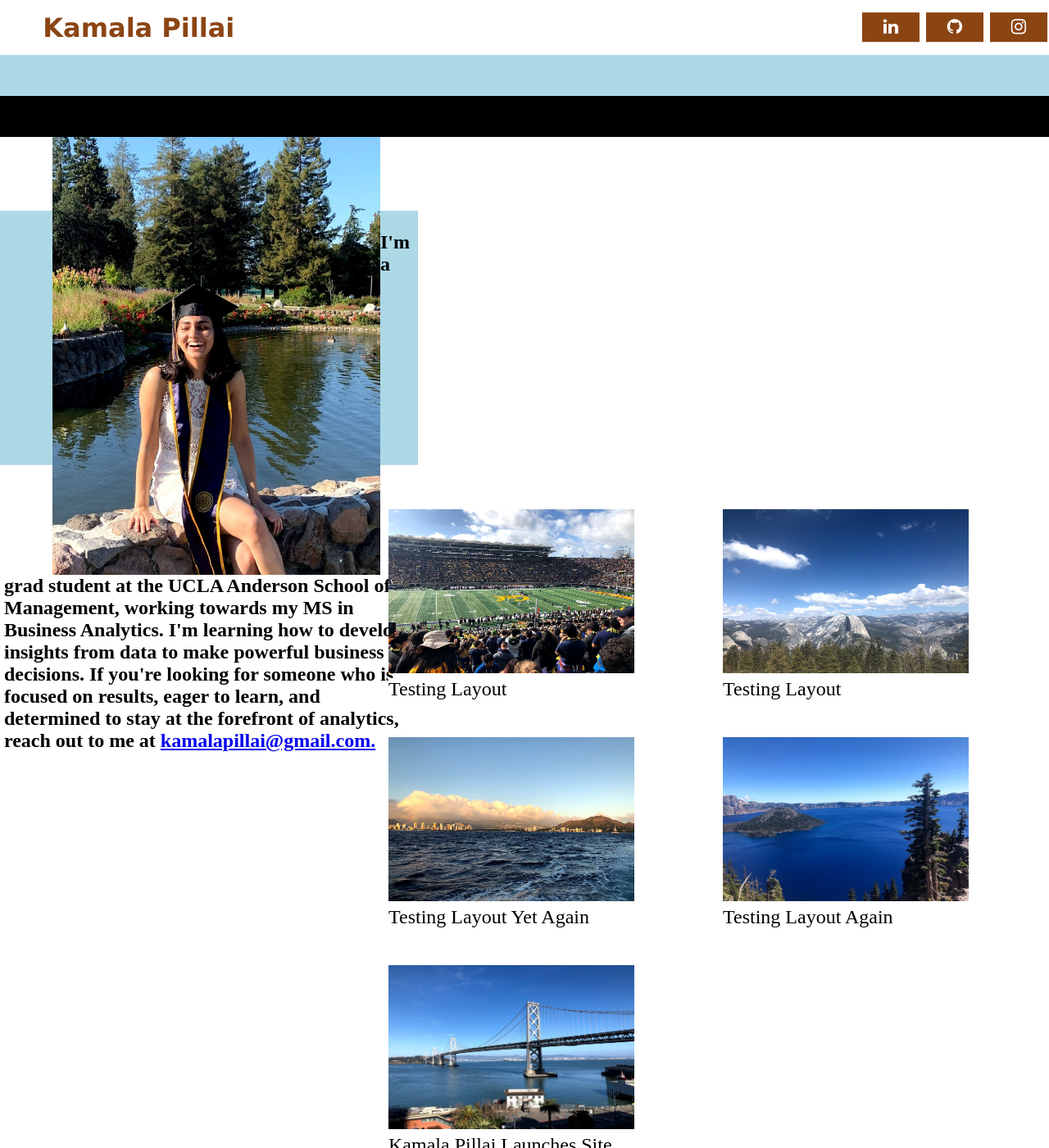
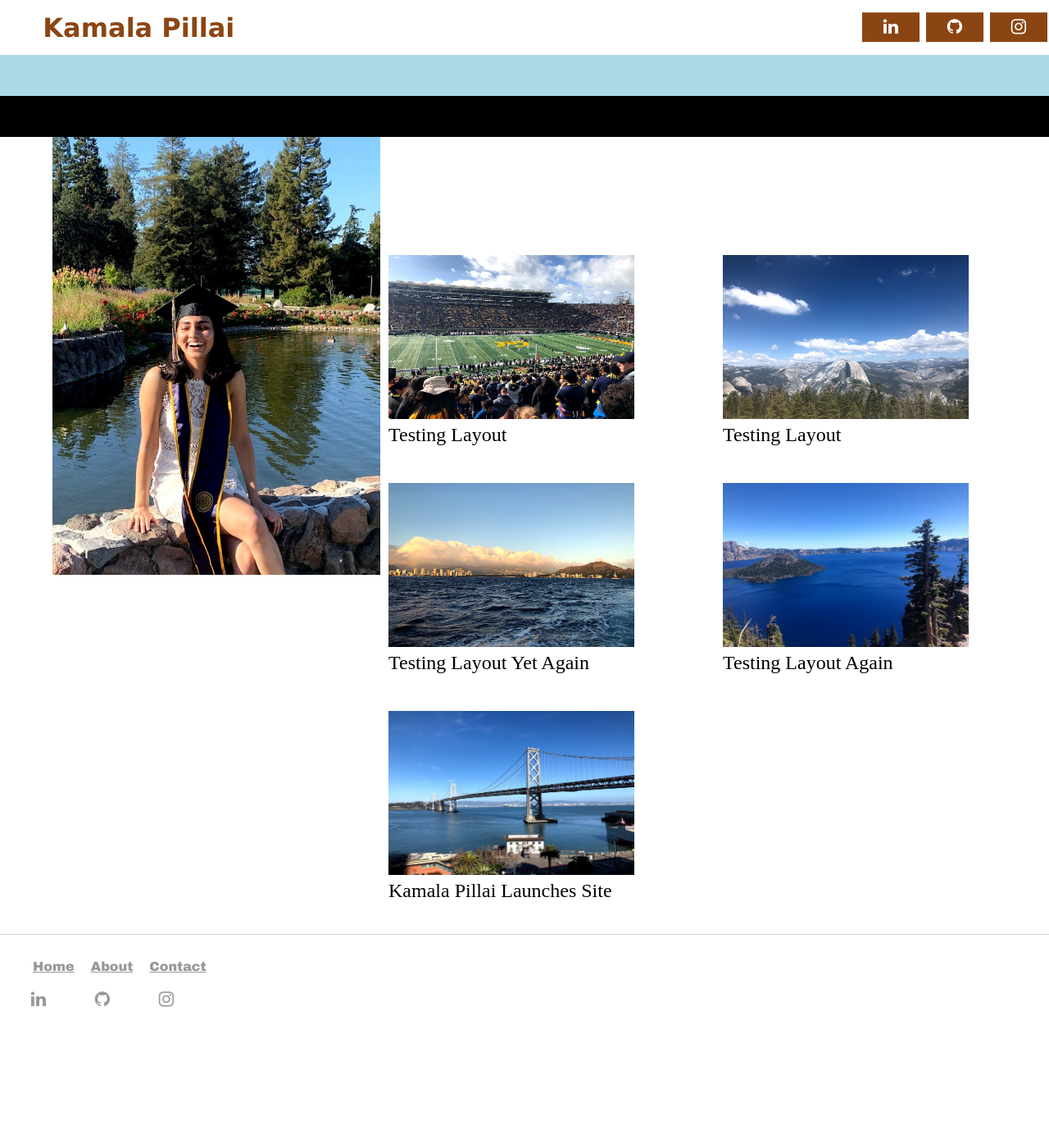
Before and after one commit to kpill/kpill.github.io, a Jekyll site: the page built from index.html, in a window 1280 px wide and 1400 px high. Shown: the whole window at 82% size. Built offline with Jekyll 4.4.1, drawn with Linux system fonts in a browser that asks for light colours.

Commit message:
Update index.html

```diff
--- a/index.html
+++ b/index.html
@@ -12,12 +12,12 @@ title: Kamala Pillai's Blog
 <h1 class="welcome-text">Welcome! I'm Kamala.</h1>
 </div>
 
-<div class = "blue-text-box">
-<h2 class="about-text">I'm a grad student at the UCLA Anderson School of Management, working towards my MS in Business Analytics.
+<!--<div class = "blue-text-box">
+<h3 class="about-text">I'm a grad student at the UCLA Anderson School of Management, working towards my MS in Business Analytics.
 	I'm learning how to develop insights from data to make powerful business decisions. If you're
 	looking for someone who is focused on results, eager to learn, and determined to stay at the forefront of analytics,
 	reach out to me at <a href="mailto:kamalapillai@gmail.com">kamalapillai@gmail.com.</a></h2>
-</div>
+</div>-->
 
 
 <div>
```
